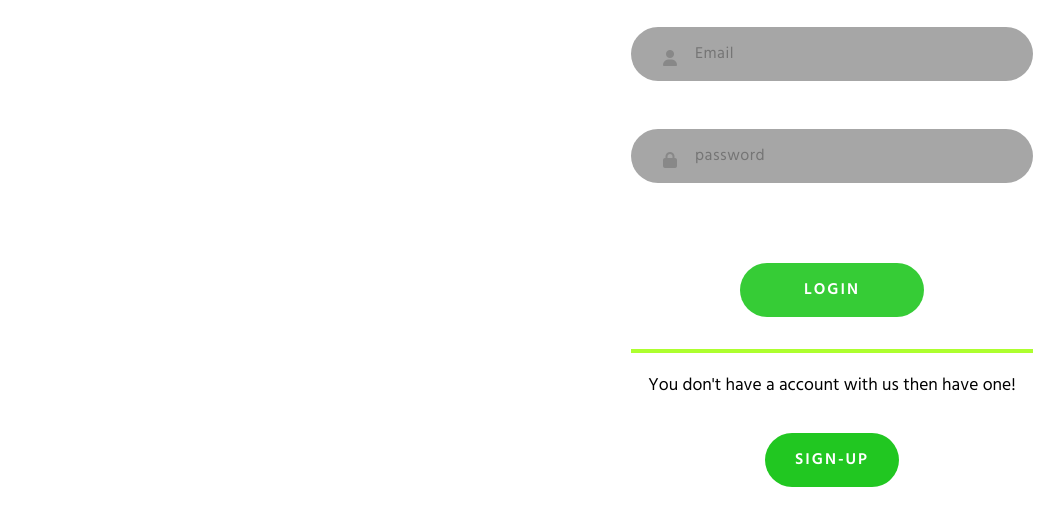
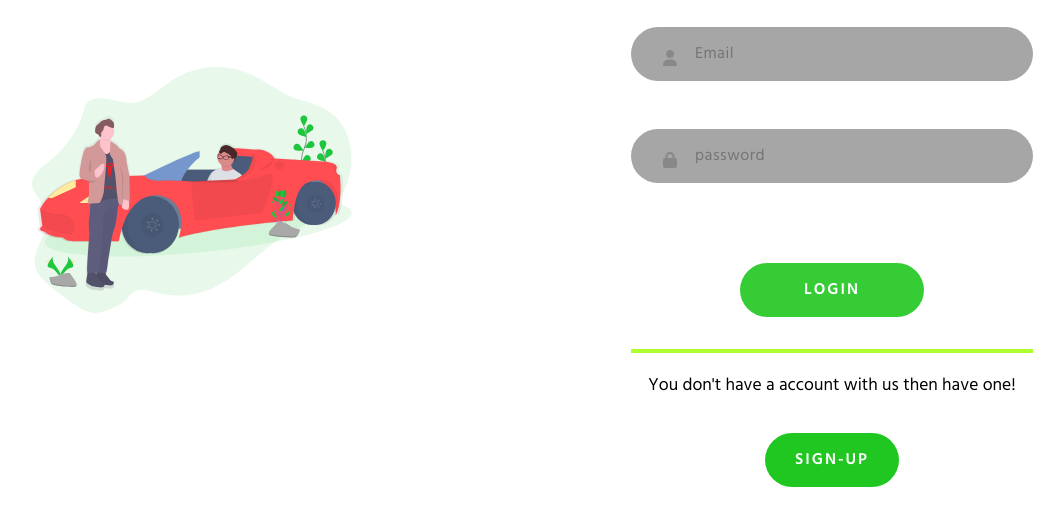
Before and after one commit to Saddiwal/Website, a plain HTML site: page login1.html in a window 1280 px wide. Shown: the part 210-736 px from the top of the page, without its empty margins (128-1192 px from the left). Drawn offline with Linux system fonts and the light colour scheme.

Commit message:
image location changed

```diff
--- a/login1.html
+++ b/login1.html
@@ -171,7 +171,7 @@
 
 <body>
     <section class="side">
-        <img src="images/undraw_electric_car_b-7-hl.svg" alt="">
+        <img src="undraw_electric_car_b-7-hl.svg" alt="">
     </section>
     <section class="main">
         <div class="login-container">
```
Also changed, not shown: signup1.html (+1 -1 lines), icons8-male-user-24.png (added), icons8-password-1-24.png (added), undraw_electric_car_b-7-hl.svg (added), 1 other file.
